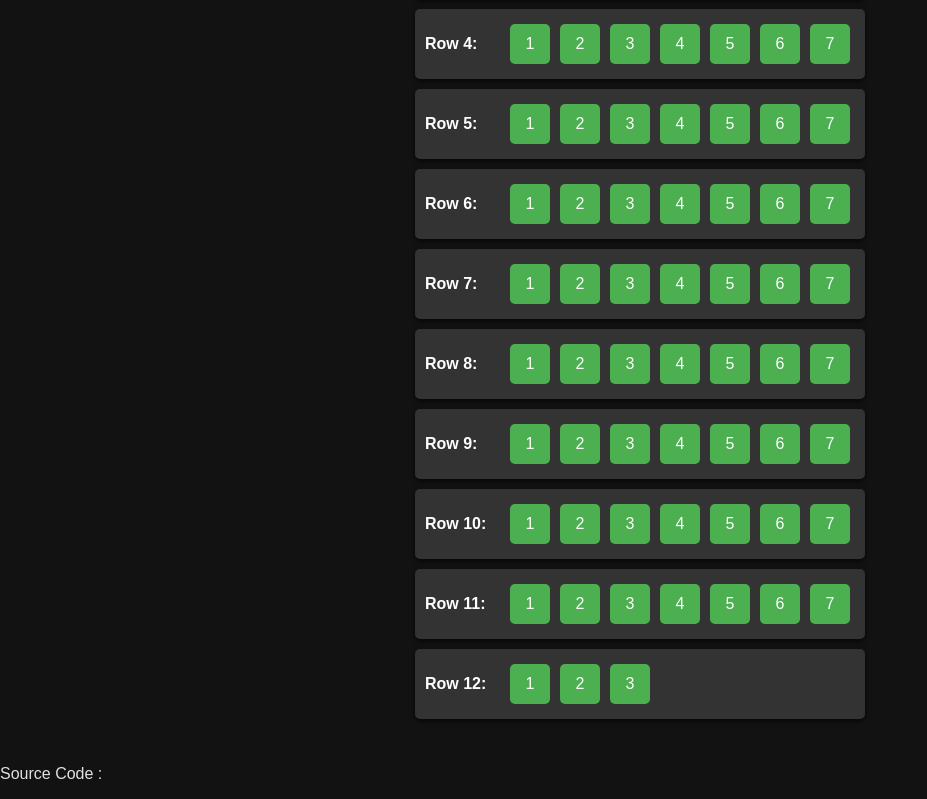
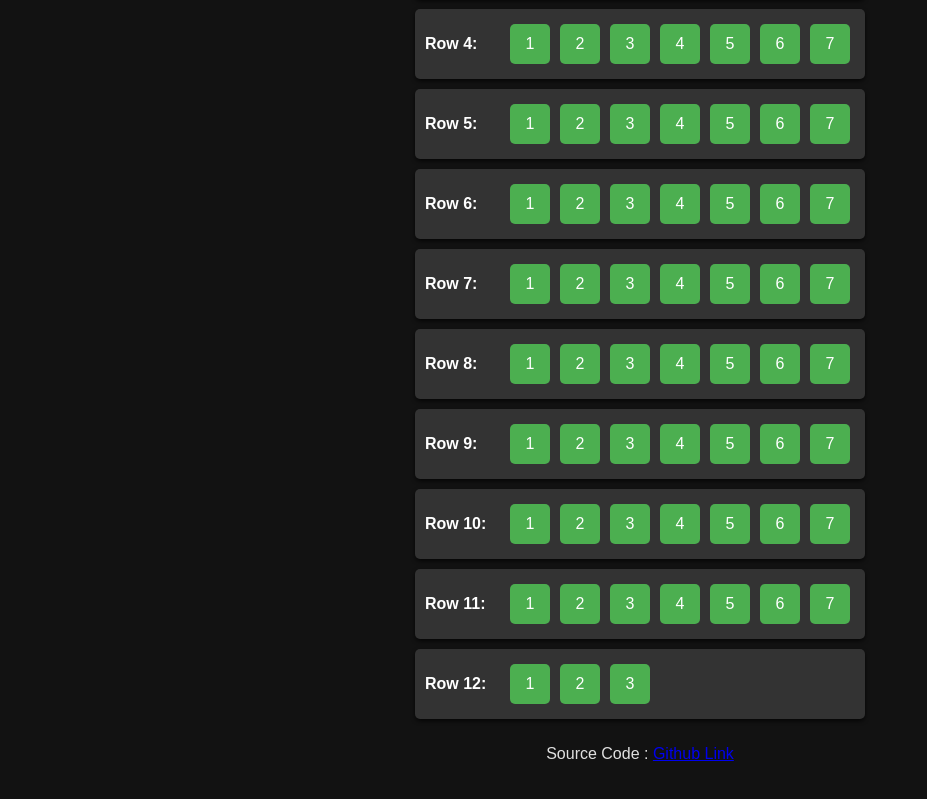
Before and after one commit to aminujjmaa/TrainSeatReservationSystem, an Angular app: page / in a window 1280 px wide. Shown: the part 424-1223 px from the top of the page, without its empty margins (0-927 px from the left). Built offline with nearby package versions, Linux system fonts and the light colour scheme.

Commit message:
app.component.html

```diff
--- a/src/app/app.component.html
+++ b/src/app/app.component.html
@@ -26,10 +26,9 @@
       Row: {{ seat.row }}, Seat: {{ seat.seat }}
     </div>
   </div>
+  <div>
+    <p>
+      Source Code :  <a href="https://github.com/aminujjmaa/TrainSeatReservationSystem.git">Github Link</a>
+    </p>
+  </div>
 </div>
-
-<div>
-  <p>
-    Source Code :  <a href=""></a>
-  </p>
-</div>
```
